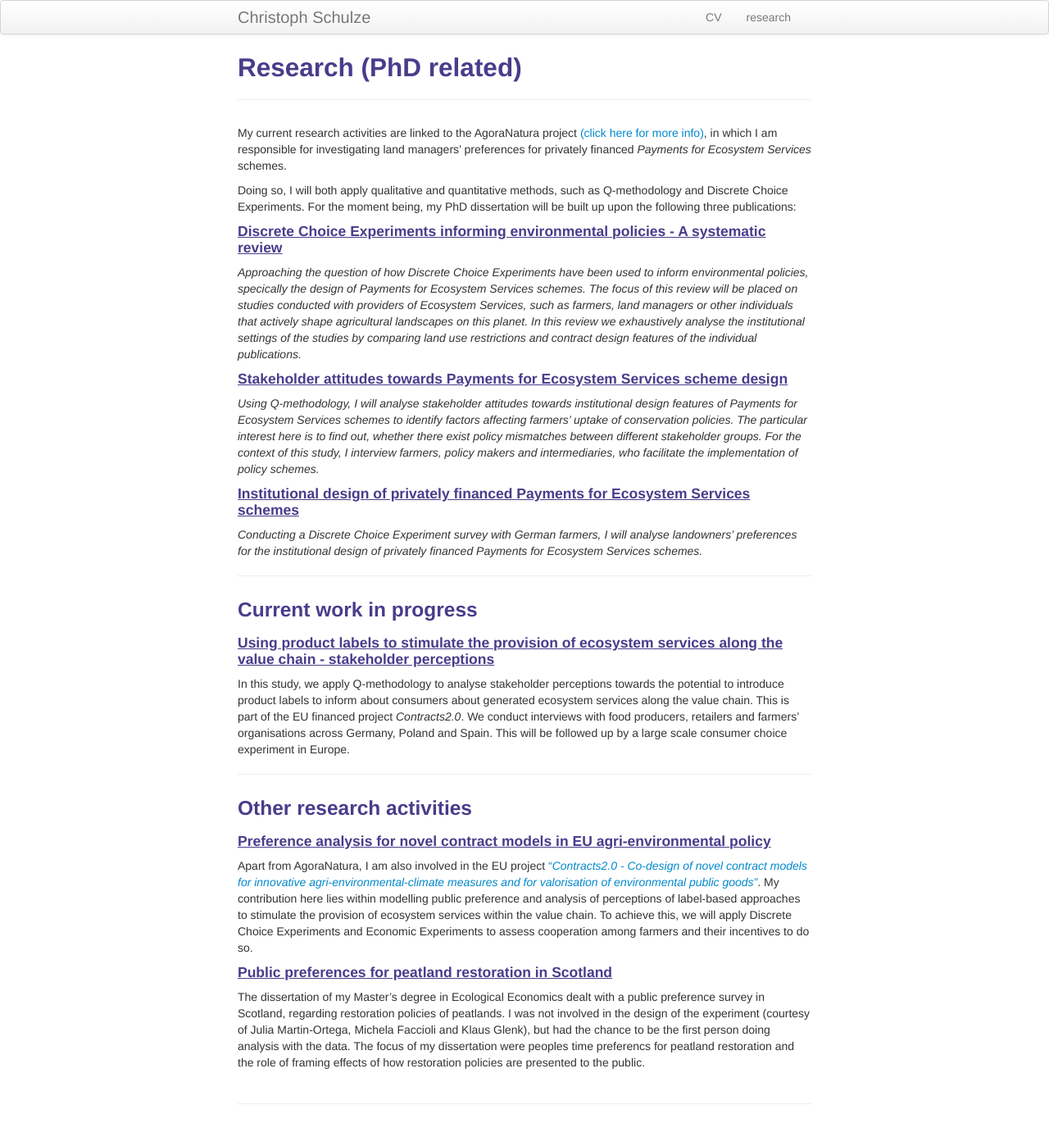
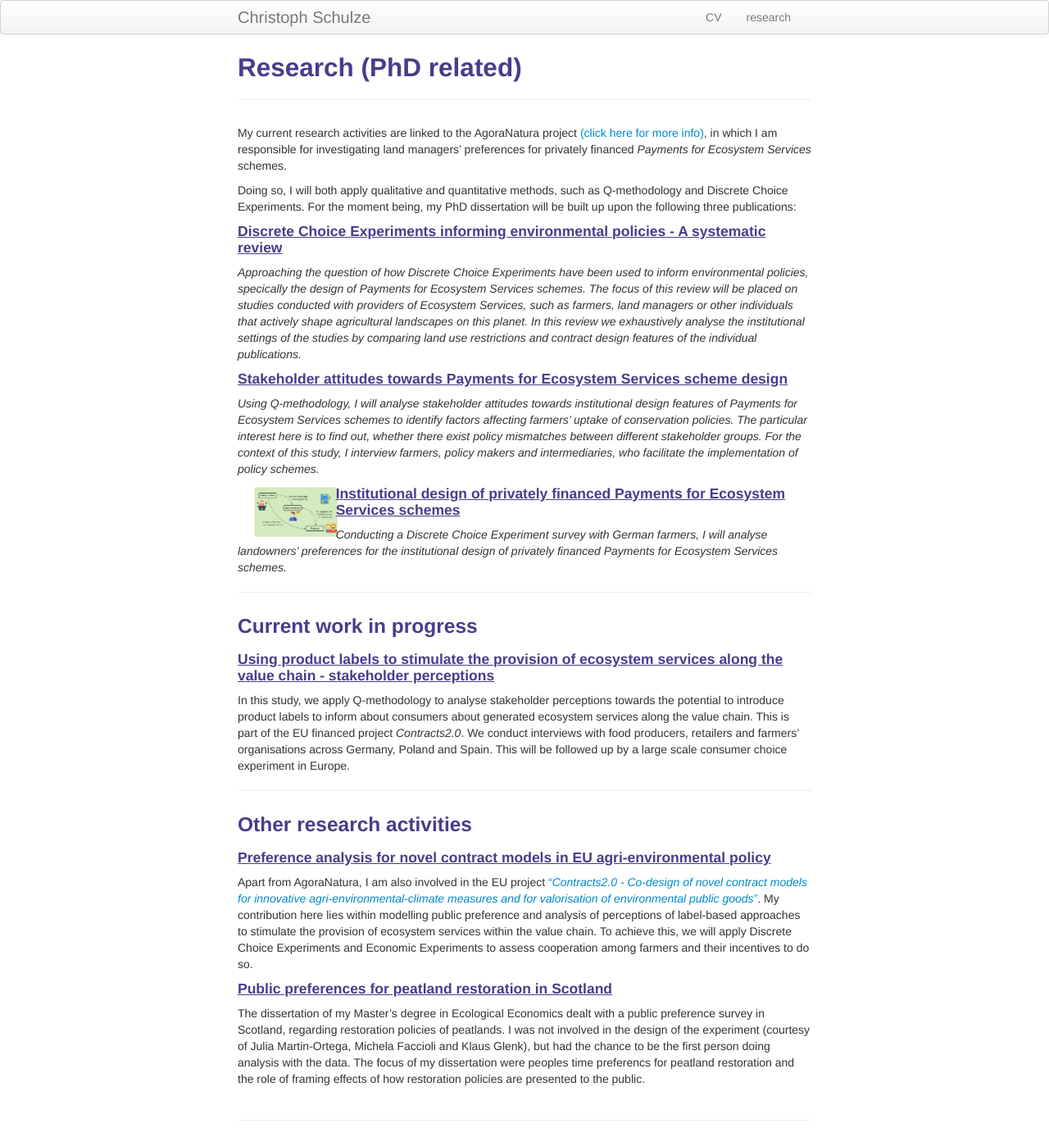
Before and after one commit to crokology/crokology.github.io, a Jekyll site: the page built from pages/research.md, in a window 1280 px wide. Shown: the whole page at 82% size. Built offline with Jekyll 4.4.1, drawn with Linux system fonts in a browser that asks for light colours.

Commit message:
Update research.md

```diff
--- a/pages/research.md
+++ b/pages/research.md
@@ -13,6 +13,11 @@ Doing so, I will both apply qualitative and quantitative methods, such as Q-meth
 
 #### <u>Stakeholder attitudes towards Payments for Ecosystem Services scheme design</u>
 *Using Q-methodology, I will analyse stakeholder attitudes towards institutional design features of Payments for Ecosystem Services schemes to identify factors affecting farmers' uptake of conservation policies. The particular interest here is to find out, whether there exist policy mismatches between different stakeholder groups. For the context of this study, I interview farmers, policy makers and intermediaries, who facilitate the implementation of policy schemes.*
+<div class="span2">
+        <a href="../assets/stake.JPG">
+            <img src="../assets/stake.JPG"
+                  title="Stakeholder Brandenburg" alt="Christoph Schulze"/></a>
+        </div>
 
 #### <u>Institutional design of privately financed Payments for Ecosystem Services schemes</u>
 *Conducting a Discrete Choice Experiment survey with German farmers, I will analyse landowners' preferences for the institutional design of privately financed Payments for Ecosystem Services schemes.*
```
